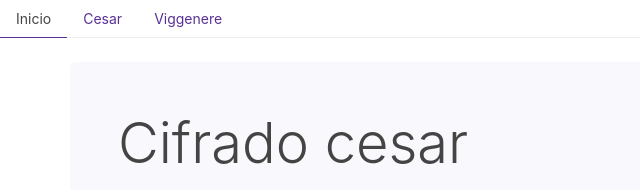
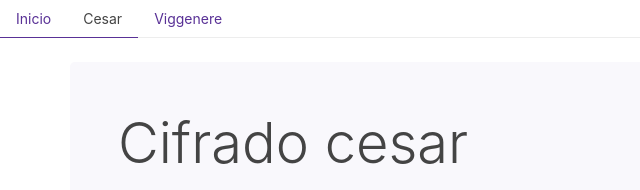
Before and after one commit to Wicho115/Wicho115.github.io, a plain HTML site: page cesar/index.html in a window 1280 px wide. Shown: the top 190 px of the page, 0-640 px from the left. Drawn offline with Linux system fonts and the light colour scheme.

Commit message:
últimos detalles

```diff
--- a/cesar/index.html
+++ b/cesar/index.html
@@ -9,10 +9,10 @@
 <body>
     <ul class="nav nav-tabs" id="myTab" role="tablist">
         <li class="nav-item" role="presentation">
-          <a class="nav-link active" id="home-tab" data-toggle="tab" href="https://wicho115.github.io" role="tab" aria-controls="home" aria-selected="true">Inicio</a>
+          <a class="nav-link" id="home-tab" data-toggle="tab" href="https://wicho115.github.io" role="tab" aria-controls="home" aria-selected="true">Inicio</a>
         </li>
         <li class="nav-item" role="presentation">
-          <a class="nav-link" id="profile-tab" data-toggle="tab" href="https://wicho115.github.io/cesar/index.html" role="tab" aria-controls="profile" aria-selected="false">Cesar</a>
+          <a class="nav-link active" id="profile-tab" data-toggle="tab" href="https://wicho115.github.io/cesar/index.html" role="tab" aria-controls="profile" aria-selected="false">Cesar</a>
         </li>
         <li class="nav-item" role="presentation">
           <a class="nav-link" id="contact-tab" data-toggle="tab" href="#contact" role="tab" aria-controls="contact" aria-selected="false">Viggenere</a>
@@ -32,7 +32,7 @@
         <div class="fform-group my-3 my-lg-0">
             <div class="form-group">
                 <label class="col-form-label col-form-label-lg" for="inputDefault">ingrese el numero de desplazamiento</label>
-                <input type="number" class="form-control" placeholder="# de desplazamiento" id="desplazamiento" onpaste="return false;" ondrop="return false;" min="1">
+                <input type="number" class="form-control" placeholder="# de desplazamiento" id="desplazamiento" pattern="^[0-9]+" onpaste="return false;" ondrop="return false;" min="1">
             </div>
         </div>
 
```
